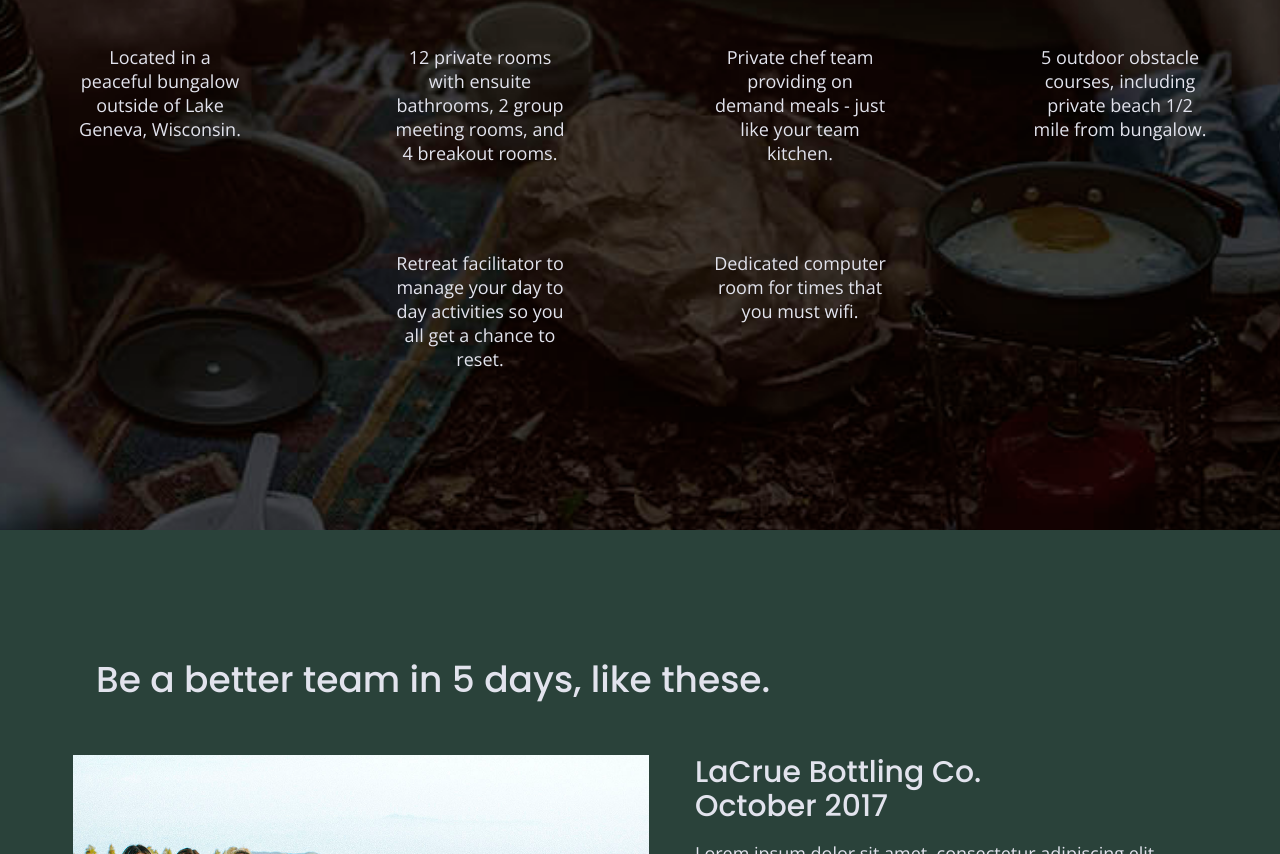
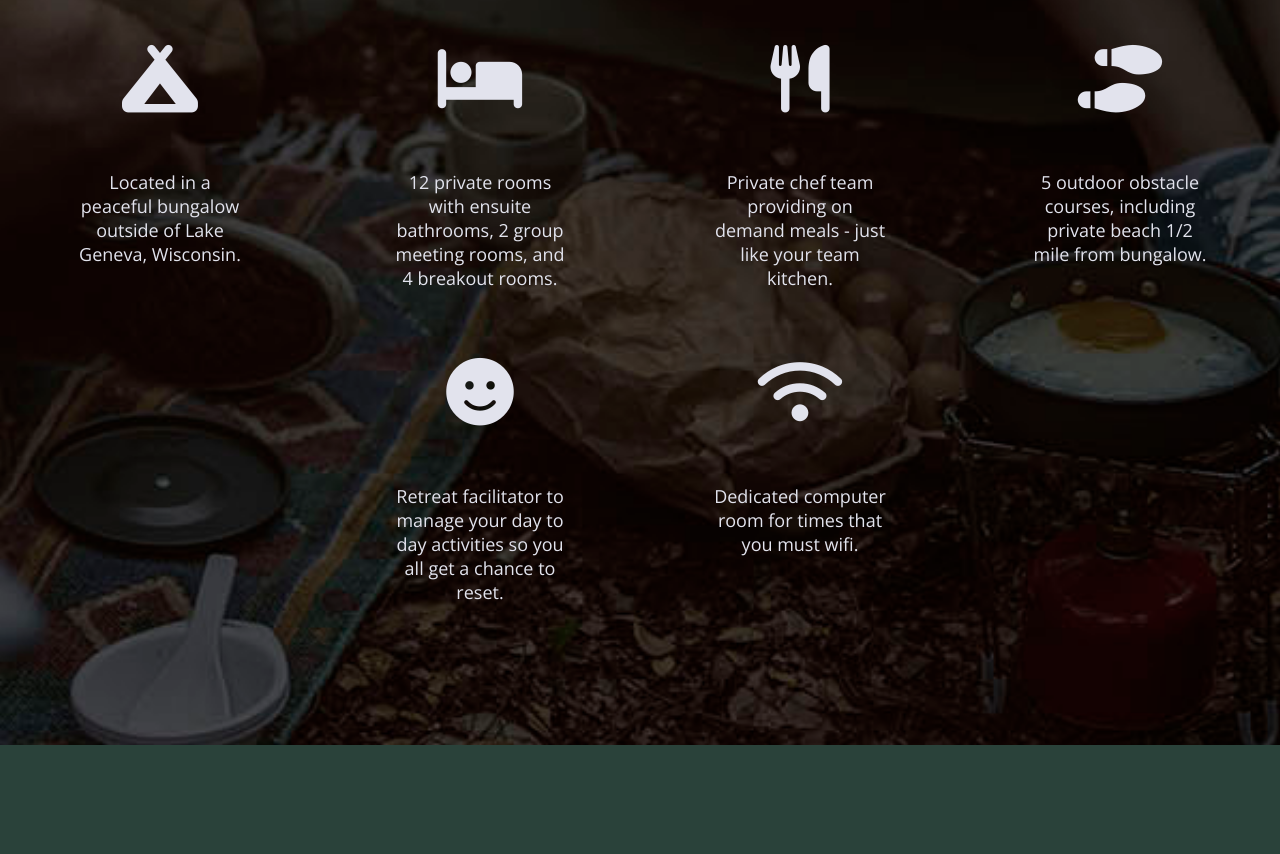
Before and after one commit to Chiara-V/unplugged-retreat-2020, a website built with Parcel: page html5-boilerplate_v8.0.0/index.html in a window 1280 px wide. Shown: the part 1263-2117 px from the top of the page. Built offline with nearby package versions, Linux system fonts and the light colour scheme.

Commit message:
Added icons

```diff
--- a/html5-boilerplate_v8.0.0/css/main.css
+++ b/html5-boilerplate_v8.0.0/css/main.css
@@ -308,16 +308,19 @@ article {
   flex-flow: row wrap;
 }
 
-article p {
-  padding-bottom: 50px;
+.fontawesome-icon {
+  width: 85%;
 }
 
-icon {
-  padding-bottom: 40px;
+.features-item-description {
+  margin: 0;
+  padding-bottom: 50px;
   width: 55%;
 }
 
-.features-item-description {
+.features-items i {
+  font-size: 3.75em;
+  margin-bottom: 40px;
   width: 55%;
 }
 
@@ -719,10 +722,6 @@ input[type=button] {
     flex-basis: 320px;
   }
 
-  .features article p {
-
-  }
-
   .features-items {
     align-self: flex-start;
     width: 50%;
--- a/html5-boilerplate_v8.0.0/index.html
+++ b/html5-boilerplate_v8.0.0/index.html
@@ -6,6 +6,8 @@
   <title>Unplugged</title>
   <!--google fonts-->
   <link href="https://fonts.googleapis.com/css?family=Open+Sans:400,700|Poppins:500,700" rel="stylesheet">
+  <!-- font icons-->
+  <script src="https://kit.fontawesome.com/73e0dcd77f.js" crossorigin="anonymous"></script>
   <meta name="description" content="">
   <meta name="viewport" content="width=device-width, initial-scale=1">
 
@@ -83,27 +85,44 @@
       </div>
 
       <article class="features-items">
-        <!--icon-->
+        <p class="fontawesome-icon">
+          <i class="fas fa-campground"></i>
+        </p>
         <p class="features-item-description">Located in a peaceful bungalow outside of Lake Geneva, Wisconsin.</p>
       </article>
+
       <article class="features-items">
-        <!--icon-->
+        <p class="fontawesome-icon">
+          <i class="fas fa-bed"></i>
+        </p>
         <p class="features-item-description">12 private rooms with ensuite bathrooms, 2 group meeting rooms, and 4 breakout rooms.</p>
       </article>
+
       <article class="features-items">
-        <!--icon-->
+        <p class="fontawesome-icon">
+          <i class="fas fa-utensils"></i>
+        </p>
         <p class="features-item-description">Private chef team providing on demand meals - just like your team kitchen.</p>
       </article>
+
       <article class="features-items">
-        <!--icon-->
+        <p class="fontawesome-icon">
+          <i class="fas fa-shoe-prints"></i>
+        </p>
         <p class="features-item-description">5 outdoor obstacle courses, including private beach 1/2 mile from bungalow.</p>
       </article>
+
       <article class="features-items">
-        <!--icon-->
+        <p class="fontawesome-icon">
+          <i class="fas fa-smile"></i>
+        </p>
         <p class="features-item-description">Retreat facilitator to manage your day to day activities so you all get a chance to reset.</p>
       </article>
+
       <article class="features-items">
-        <!--icon-->
+        <p class="fontawesome-icon">
+          <i class="fas fa-wifi"></i>
+        </p>
         <p class="features-item-description">Dedicated computer room for times that you must wifi.</p>
       </article>
       <!--background img-->
```
Also changed, not shown: html5-boilerplate_v8.0.0/about/index.html (+2 -0 lines), html5-boilerplate_v8.0.0/faq/index.html (+2 -0 lines).
